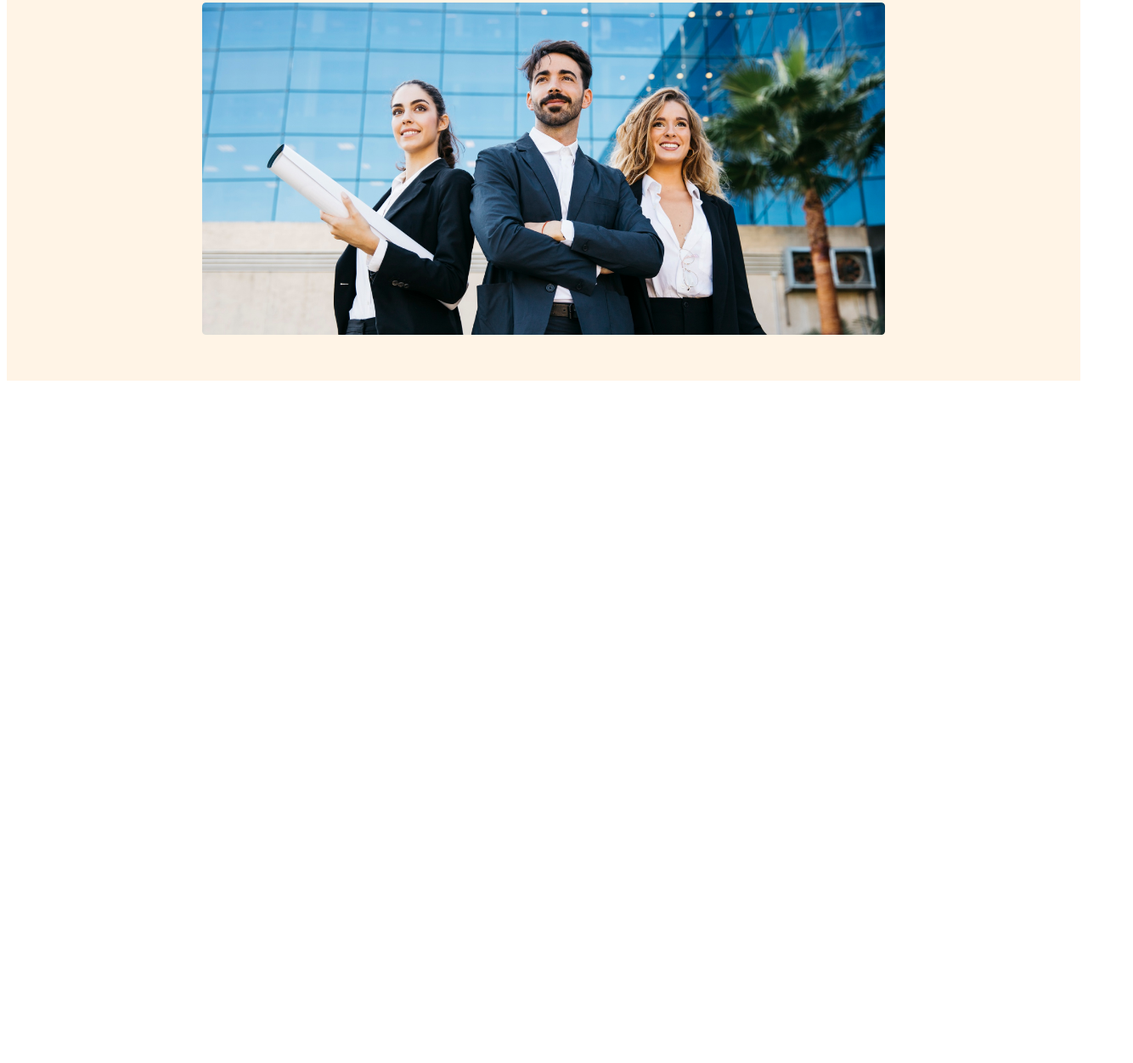
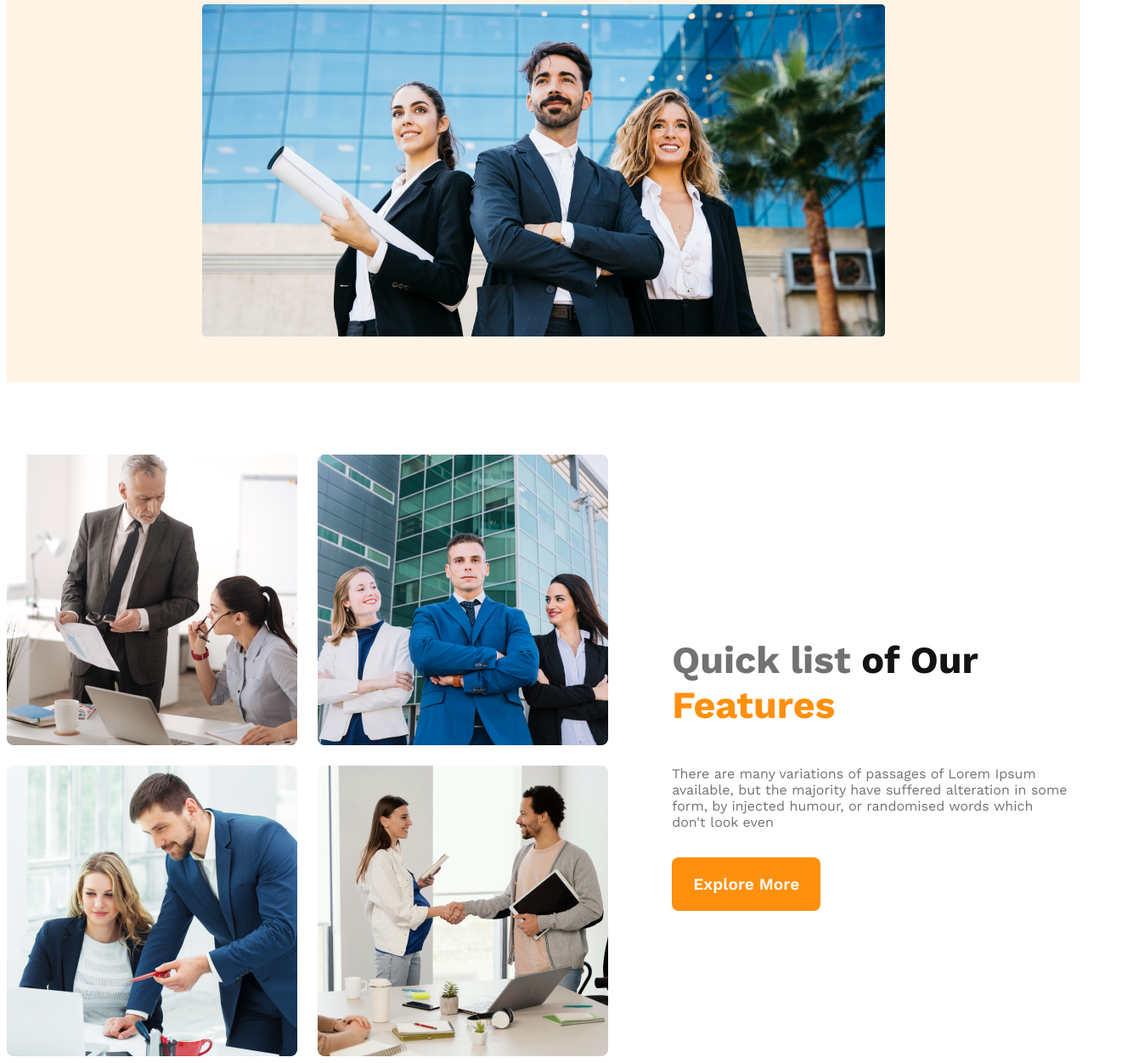
Before and after one commit to chishty313/g3-architect-website, a plain HTML site: page index.html in a window 1280 px wide. Shown: the part 616-1867 px from the top of the page at 85% size, 1334 px wide, since content can reach past the window. Before the commit the page ends 1072 px from the top, so only its background shows below. Drawn offline with nearby package versions, Linux system fonts and the light colour scheme.

Commit message:
Done with team section

```diff
--- a/index.html
+++ b/index.html
@@ -25,7 +25,7 @@
         <!-- Banner content start -->
         <div class="banner-content">
           <h1 class="banner-title">Brand New Group of Architects</h1>
-          <p class="banner-description">
+          <p class="common-description">
             There are many variations of passages of Lorem Ipsum available, but
             the majority have suffered alteration in some form, by injected
             humour, or randomised words which don't look even
@@ -40,7 +40,37 @@
       <!-- Banner class end -->
     </header>
     <!-- Header end -->
-    <main></main>
+
+    <!-- Main section starts -->
+    <main>
+      <!-- Team Container starts -->
+      <div class="team-container">
+        <!-- Team Image Container starts -->
+        <div class="team-img-container">
+          <img src="images/team1.png" alt="" />
+          <img src="images/team2.png" alt="" />
+          <img src="images/team3.png" alt="" />
+          <img src="images/team4.png" alt="" />
+        </div>
+        <!-- Team Image Container ends -->
+        <!-- Team Content starts -->
+        <div class="team-content">
+          <h3 class="team-title">
+            <span class="quick-list">Quick list</span> of Our
+            <span class="text-features">Features</span>
+          </h3>
+          <p class="common-description">
+            There are many variations of passages of Lorem Ipsum available, but
+            the majority have suffered alteration in some form, by injected
+            humour, or randomised words which don't look even
+          </p>
+          <button class="btn-primary">Explore More</button>
+        </div>
+        <!-- Team Content ends -->
+      </div>
+      <!-- Team Container ends -->
+    </main>
+    <!-- Main section ends -->
     <footer></footer>
   </body>
 </html>
--- a/styles/architect.css
+++ b/styles/architect.css
@@ -19,10 +19,16 @@
   border: 0;
 }
 
+.common-description {
+  color: #727272;
+  margin-bottom: 2rem;
+}
+
 /* Header Style */
 header {
   background: rgba(255, 144, 14, 0.1);
   padding: 50px 230px;
+  margin-bottom: 5.3rem;
 }
 
 nav {
@@ -75,13 +81,52 @@ nav li a {
   font-weight: 700;
 }
 
-.banner-description {
-  color: #727272;
-  margin-bottom: 30px;
+.banner img {
+  width: 100%;
 }
 
-.banner img {
-  width: 100%;
+/* Main styles */
+
+main {
+  max-width: 1440px;
+  margin: 0 auto;
+}
+
+/* Team Styles */
+
+.team-container {
+  display: flex;
+  align-items: center;
+}
+
+.team-img-container {
+  display: grid;
+  grid-template-columns: repeat(2, 1fr);
+  gap: 1.5rem;
+}
+
+.team-content {
+  padding-left: 4.7rem;
+  padding-right: 4.7rem;
+}
+
+.team-title {
+  color: #131313;
+  font-size: 2.8rem;
+  width: 29.25rem;
+}
+
+.team-title .quick-list {
+  color: #727272;
+  font-size: 2.8rem;
+  font-weight: 500;
+  font-weight: 700;
+}
+
+.team-title .text-features {
+  color: #ff900e;
+  font-size: 2.8rem;
+  font-weight: 700;
 }
 
 /* Responsive Media Query */
@@ -92,8 +137,21 @@ nav li a {
     padding: 5%;
   }
 
-  nav {
+  nav,
+  .team-container {
     flex-direction: column;
+  }
+
+  .team-img-container {
+    grid-template-columns: 1fr;
+  }
+
+  .team-content {
+    padding: 1rem;
+  }
+
+  .team-title {
+    width: 23rem;
   }
 }
 
@@ -103,4 +161,8 @@ nav li a {
   nav {
     flex-direction: column;
   }
+
+  .team-container {
+    flex-direction: column;
+  }
 }
```
